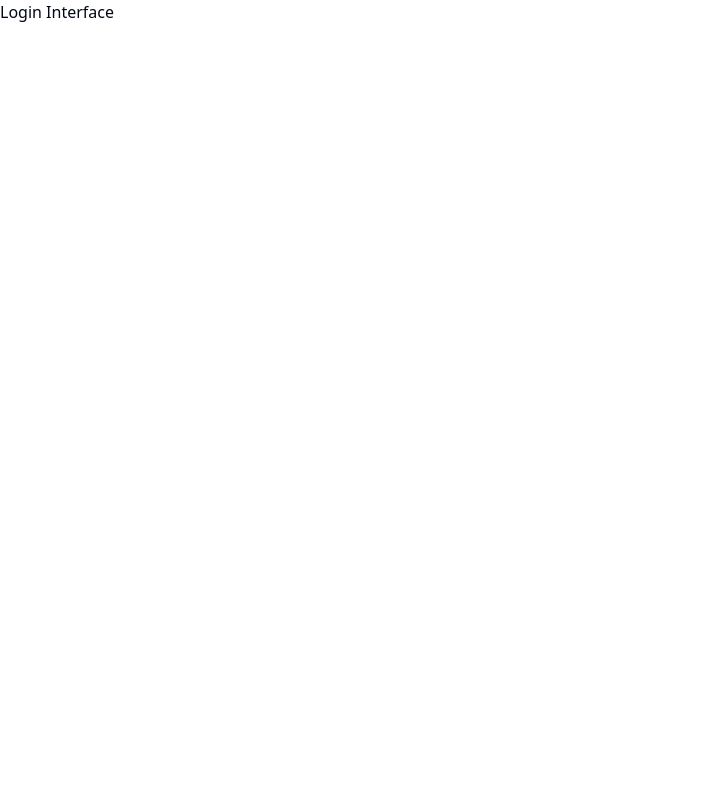
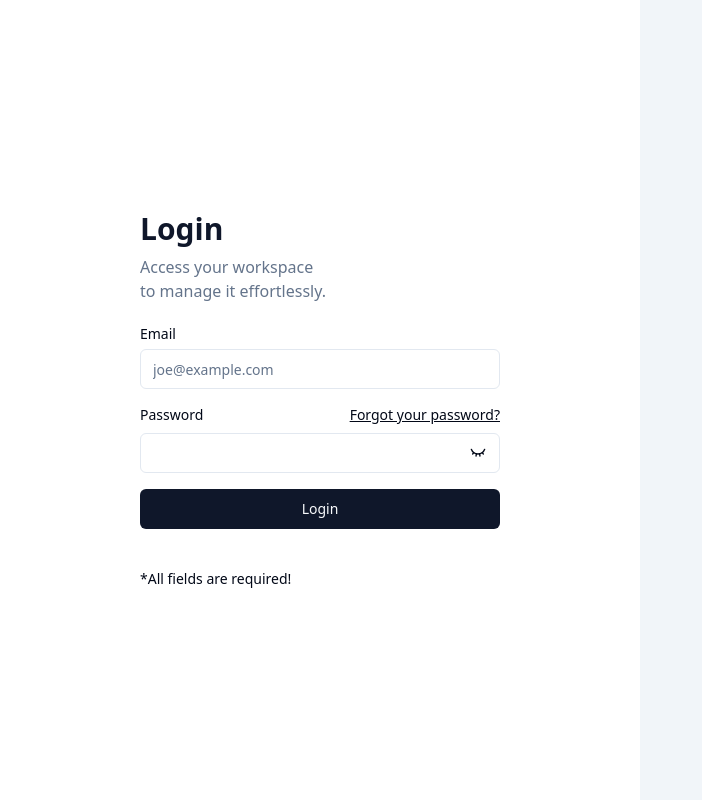
Before and after one commit to Nayak-Sahil/Workspace, a React app in the folder client/: page / in a window 1280 px wide. Shown: the whole page, without its empty margins (0-702 px from the left). Built offline with nearby package versions, Linux system fonts and the light colour scheme; the HTML template or start-up script is replaced by a standard one.

Commit message:
Add: Login Interface

```diff
--- a/client/src/App.jsx
+++ b/client/src/App.jsx
@@ -1,12 +1,102 @@
-import React from 'react'
+import React, { useState } from "react";
+import { Link } from "react-router-dom";
+import { Button } from "@/components/ui/button";
+import { Input } from "@/components/ui/input";
+import { Label } from "@/components/ui/label";
+import PasswordInpt from "./Auth/PasswordInpt";
 
 function App() {
+  const [email, setEmail] = useState("");
+  const [password, setPassword] = useState("");
+  const [formMessage, setFormMessage] = useState({
+    messageType: "DEFAULT",
+    color: "text-foreground",
+    message: "*All fields are required!",
+  });
+
+  function handleLoginForm(e) {
+    e.preventDefault();
+
+    //? Regex: https://support.boldsign.com/kb/article/15962/how-to-create-regular-expressions-regex-for-email-address-validation
+    //! Slight Change: "\." treats the dot as a literal and enforces a valid top-level domain
+    const emailRegex = /^[a-zA-Z0-9_.±]+@[a-zA-Z0-9-]+\.[a-zA-Z0-9-.]+$/
+
+    if (email == "" || password == "") {
+      setFormMessage({
+        messageType: "ERROR",
+        color: "text-red-500",
+        message: "*All fields are required!"
+      });
+      return;
+    }else if(!emailRegex.test(email)){
+      setFormMessage({
+        messageType: "ERROR",
+        color: "text-red-500",
+        message: "Oops! That email doesn't seem right. Try again?"
+      });
+      return;
+    }else{
+      setFormMessage({
+        messageType: "ERROR",
+        color: "text-green-500",
+        message: "Processing..."
+      });
+      console.warn(email, password)
+    }
+  }
 
   return (
-    <>
-      <h1>Login Interface</h1>
-    </>
-  )
+    <div className="w-full lg:grid h-screen lg:grid-cols-2">
+      <div className="flex items-center justify-center py-12">
+        <div className="mx-auto grid w-[360px] gap-6">
+          <div className="grid gap-2">
+            <h1 className="text-3xl text-primary font-bold">Login</h1>
+            <p className="text-balance font-medium text-muted-foreground">
+              Access your workspace to manage it effortlessly.
+            </p>
+          </div>
+          <form className="grid gap-4">
+            <div className="grid gap-2">
+              <Label htmlFor="email">Email</Label>
+              <Input
+                onChange={(e) => {
+                  setEmail(e.target.value);
+                }}
+                id="email"
+                type="email"
+                placeholder="joe@example.com"
+                autoComplete="username"
+                required
+              />
+            </div>
+            <div className="grid gap-2">
+              <div className="flex items-center">
+                <Label htmlFor="password">Password</Label>
+                <Link
+                  to="#"
+                  className="ml-auto inline-block text-sm underline font-medium"
+                >
+                  Forgot your password?
+                </Link>
+              </div>
+              <PasswordInpt handleState={setPassword} />
+            </div>
+            <Button onClick={handleLoginForm} type="submit" className="w-full">
+              Login
+            </Button>
+          </form>
+          <div className="mt-4 font-medium text-sm">
+            <p className={`${formMessage.color}`}>{formMessage.message}</p>
+          </div>
+        </div>
+      </div>
+      <div className="hidden relative bg-muted lg:block overflow-hidden">
+        <div className="w-max absolute shadow-md -right-[50%] top-[50%] -translate-y-[50%]">
+          {/* <img src="/Dashboard.png" width={950} alt="Dashboard" /> */}
+        </div>
+      </div>
+    </div>
+  );
 }
 
-export default App
+export default App;
--- /dev/null
+++ b/client/src/Auth/PasswordInpt.jsx
@@ -0,0 +1,36 @@
+import { Badge } from "@/components/ui/badge";
+import { Eye, EyeClosed, EyeOff } from "lucide-react";
+import React, { useState } from "react";
+import { Input } from "@/components/ui/input";
+
+export default React.memo(function PasswordInpt({ handleState, style }) {
+  const [isVisible, setVisibility] = useState(false);
+
+  return (
+    <div className={`${style} relative h-max w-full`}>
+      <Input
+        onChange={(e) => {
+          handleState(e.target.value);
+        }}
+        id="password"
+        type={isVisible ? "text" : "password"}
+        required
+        autoComplete="current-password"
+      />
+
+      <Badge
+        onClick={() => {
+          setVisibility(!isVisible);
+        }}
+        variant="outline"
+        className="absolute top-[9px] cursor-pointer select-none right-1 border-none w-max"
+      >
+        {isVisible ? (
+          <Eye className="h-4 w-4" />
+        ) : (
+          <EyeClosed className="h-4 w-4" />
+        )}
+      </Badge>
+    </div>
+  );
+});
```
